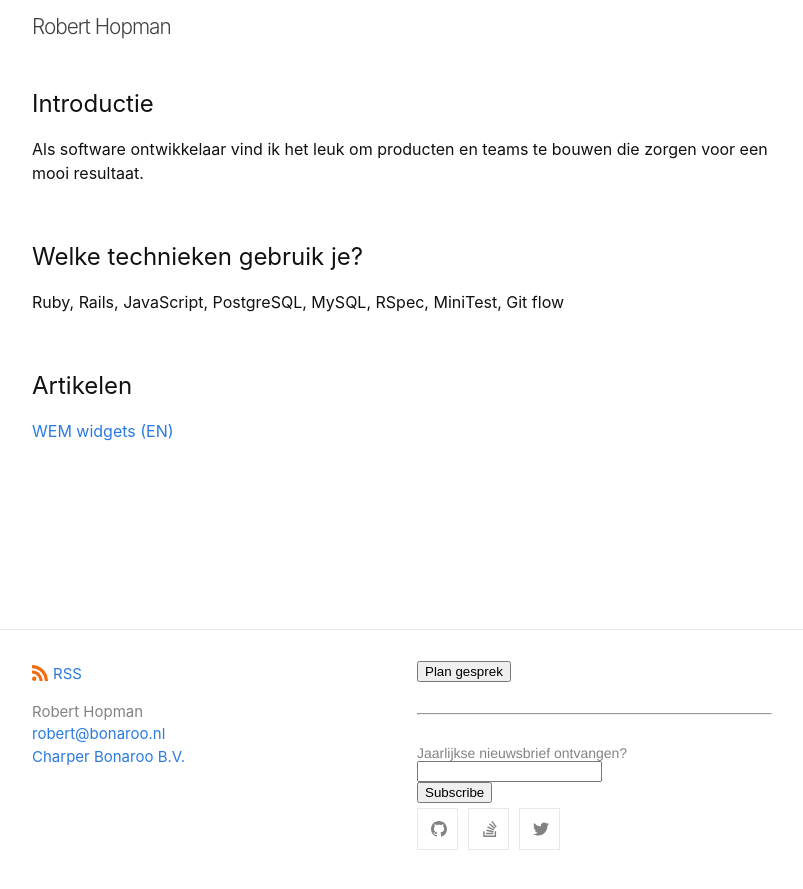
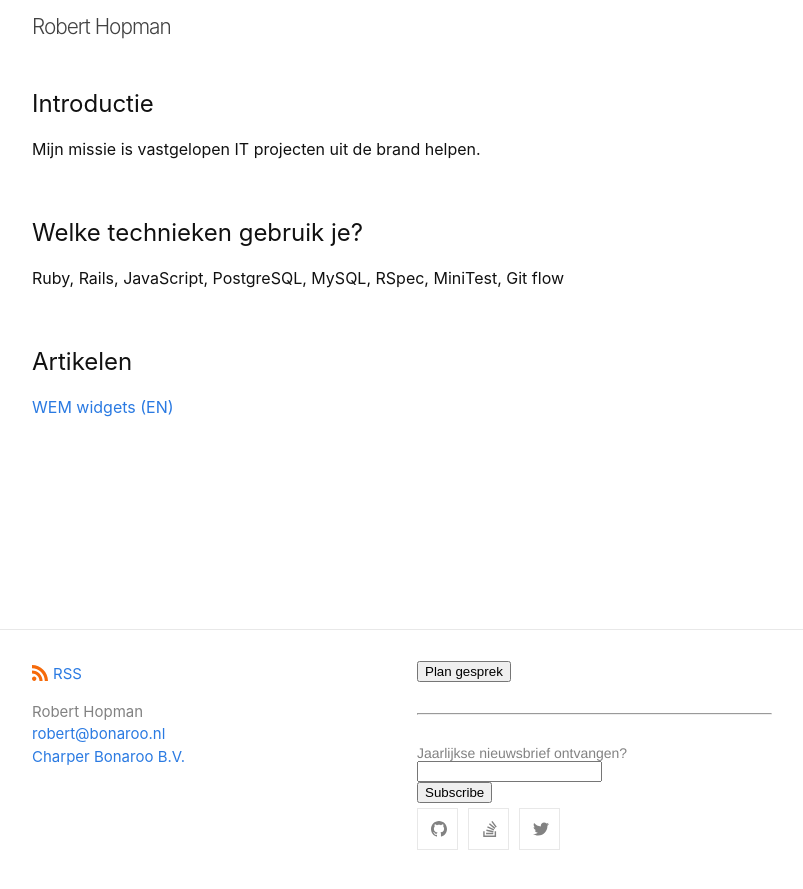
Before and after one commit to roberthopman/roberthopman.github.io, a Jekyll site: the page built from index.md, in a window 1280 px wide. Shown: the top 889 px of the page, without its empty margins (238-1041 px from the left). Built offline with Jekyll 4.4.1, drawn with Linux system fonts in a browser that asks for light colours; comment, search, counter and statistics services are not loaded; our own code applies the rules of GitHub Pages for plain Markdown files.

Commit message:
Add mission

```diff
--- a/index.md
+++ b/index.md
@@ -7,7 +7,7 @@ layout: default
 
 ## Introductie
 
-Als software ontwikkelaar vind ik het leuk om producten en teams te bouwen die zorgen voor een mooi resultaat.
+Mijn missie is vastgelopen IT projecten uit de brand helpen.
 
 <br>
 
```
